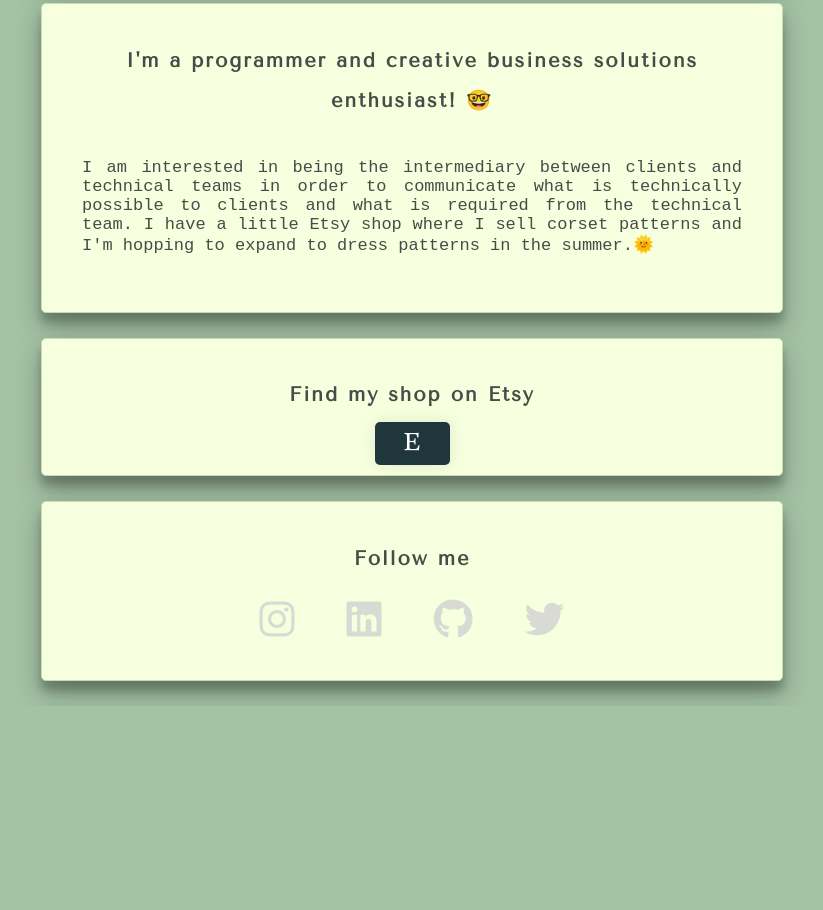
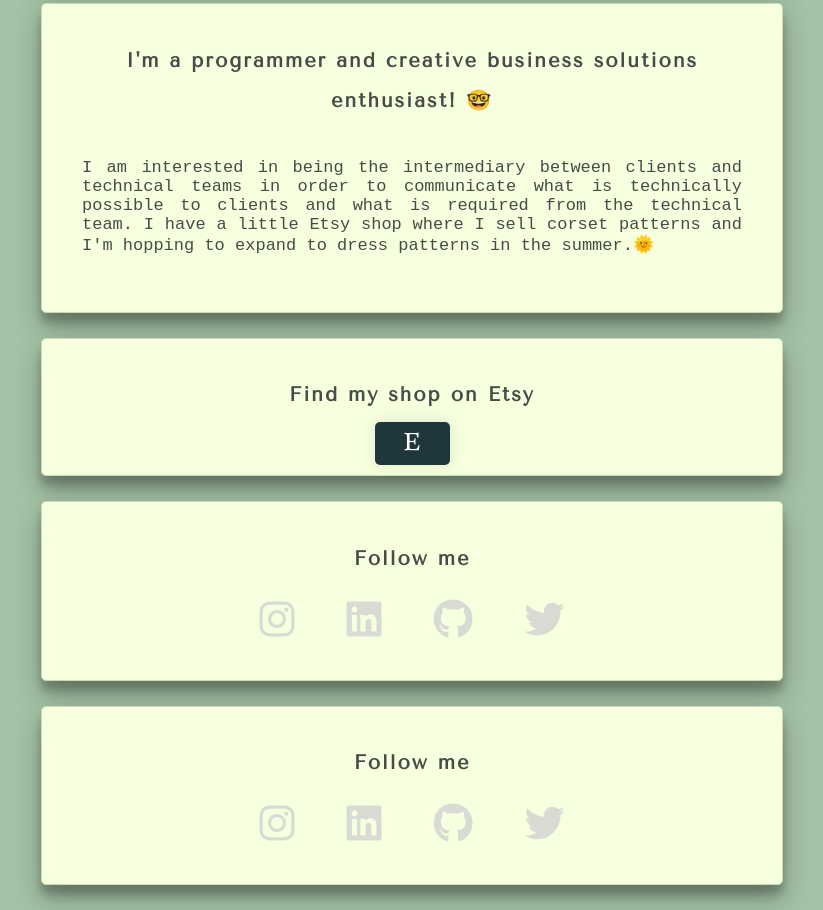
Before and after one commit to CariTheLight/profile, a plain HTML site: page index.html in a window 1280 px wide. Shown: the part 454-1364 px from the top of the page, without its empty margins (228-1051 px from the left). Before the commit the page ends 1160 px from the top, so only its background shows below. Drawn offline with nearby package versions, Linux system fonts and the light colour scheme.

Commit message:
test fix

```diff
--- a/index.html
+++ b/index.html
@@ -47,6 +47,27 @@
         </li>
       </ul>
     </div>
+    <div class="card">
+      <h2>Follow me</h2>
+      <ul class="list-inline">
+        <li class="list-inline">
+          <a class="icon" href="https://www.instagram.com/cari.the.light/" target="_blank"><i class="fa-brands fa-instagram"></i>
+          </a>
+        </li>
+        <li class="list-inline">
+          <a class="icon" href="https://www.linkedin.com/in/carine-rugorirwera-a67261166/" target="_blank"><i class="fa-brands fa-linkedin"></i>
+          </a>
+        </li>
+        <li class="list-inline">
+          <a class="icon" href="https://github.com/CariTheLight" target="_blank"><i class="fa-brands fa-github"></i>
+          </a>
+        </li>
+        <li class="list-inline">
+          <a class="icon" href="https://twitter.com/CarineInTech" target="_blank"><i class="fa-brands fa-twitter"></i>
+          </a>
+        </li>
+      </ul>
+    </div>
   </div>
   </body>
   </html>
```
